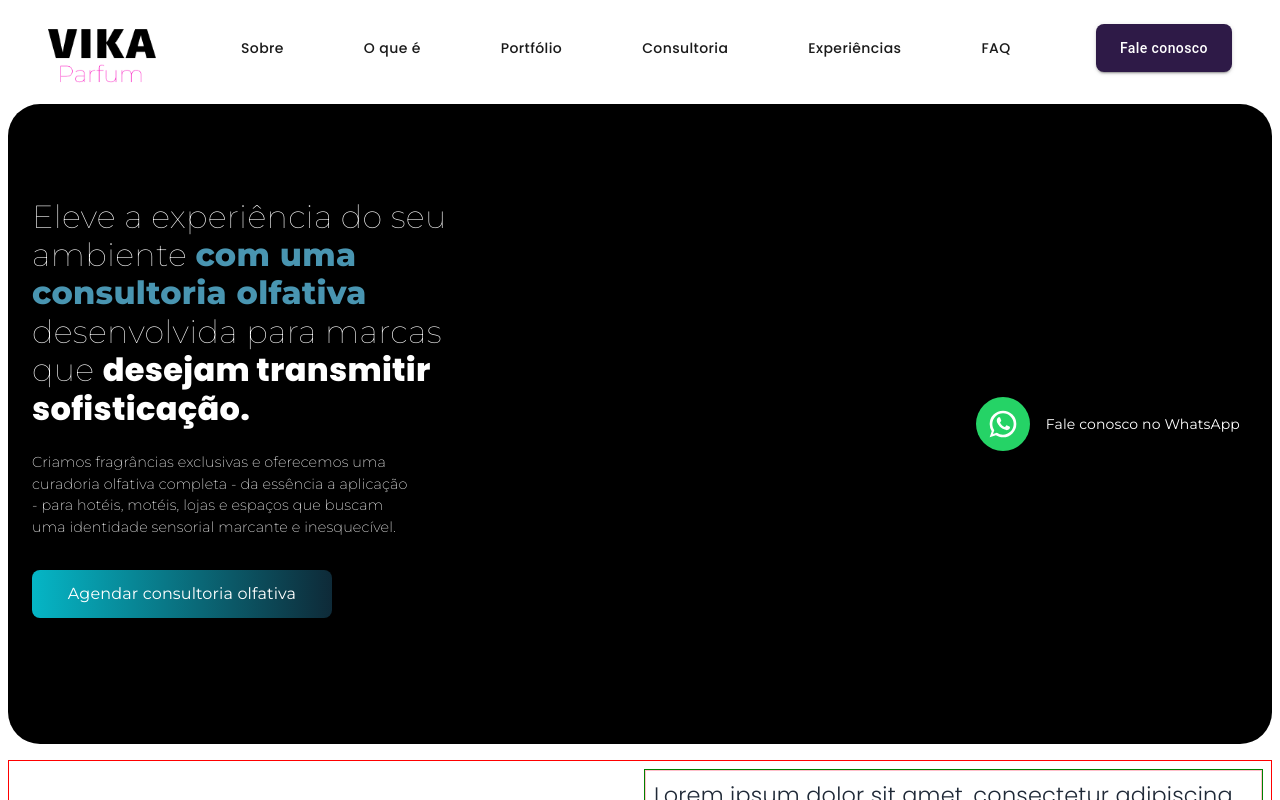
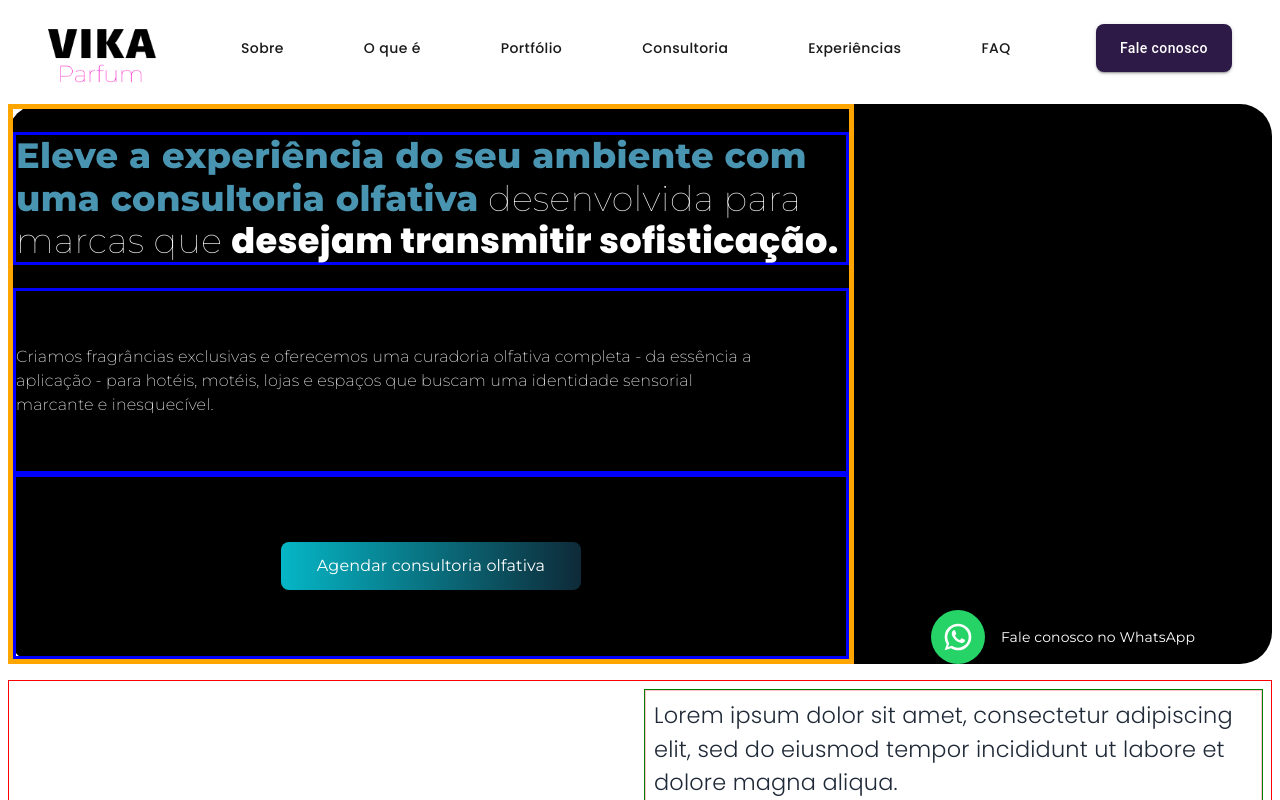
Before and after one commit to angelorubin/landing-page-vika, a Next.js app: page / in a window 1280 px wide. Shown: the top 800 px of the page. Built offline with nearby package versions, Linux system fonts and the light colour scheme.

Commit message:
Ajustando Hero

```diff
--- a/src/components/Hero.tsx
+++ b/src/components/Hero.tsx
@@ -1,58 +1,65 @@
 "use client";
 
-import { Box, Button, Container, Typography, IconButton } from "@mui/material";
+import { Box, Button, Typography, IconButton } from "@mui/material";
 import WhatsAppIcon from "@mui/icons-material/WhatsApp";
 import { poppins, montserrat } from "@/fonts/fonts";
-import theme from "@/lib/theme";
 
 export default function Hero() {
   return (
     <Box
       sx={{
         display: "flex",
-        flexDirection: { xs: "column", md: "row" },
-        alignItems: "center",
-        minHeight: { xs: "auto", md: "80vh" },
+        flexDirection: { xs: "column", sm: "column", md: "row" },
+        alignItems: { xs: "center", sm: "center", md: "stretch" },
+        minHeight: "70vh",
         mt: "2rem",
         ml: 1,
         mr: 1,
         backgroundColor: "#000",
         borderRadius: "2rem",
-        gap: { xs: 4, md: 0 }, // Espaço entre o texto e o botão de WhatsApp no mobile
-        pb: { xs: 4, md: 0 }  // Padding inferior no mobile para o ícone não colar na borda
+        gap: { xs: 4, md: 0 },
+        pb: { xs: 4, md: 0 }
       }}
     >
-      <Container
+      <Box
         sx={{
           display: "flex",
-          flex: { xs: "none", md: 2 },
-          flexDirection: "column",
-          justifyContent: "center",
-          alignItems: { xs: "center", md: "flex-start" }, // Centraliza tudo no mobile
-          height: { xs: "auto", md: "80vh" }, // Altura automática no mobile
-          pt: { xs: 6, md: 0 }, // Espaço no topo no mobile
-          p: 4
-        }}
-      >
+          flex: { xs: 1, sm: 2, md: 2 },
+          width: { xs: "100%", sm: "80%", md: "80%" },
+          flexDirection: { xs: "column", sm: "column", md: "column" },
+          justifyContent: { xs: "center", sm: "center", md: "center" },
+          alignItems: { xs: "center", sm: "center", md: "center" },
+          border: "5px solid orange"
+        }}>
+        {/* TÍTULO */}
         <Box sx={{
           display: "flex",
-          flexDirection: "column",
-          width: { xs: "100%", md: "70%", lg: "55%" }, // Ajuste responsivo da largura
-          textAlign: { xs: "center", md: "left" }, // Texto centralizado no mobile
-          alignItems: { xs: "center", md: "flex-start" }
+          flex: 1,
+          justifyContent: { xs: "center", sm: "center", md: "center" },
+          alignItems: { xs: "center", sm: "center", md: "center" },
         }}>
-          {/* TÍTULO */}
           <Typography
             sx={{
-              fontSize: { xs: "1.5rem", sm: "2rem", md: "2rem" },
+              fontSize: { xs: "1.5rem", sm: "2rem", md: "2.2rem" },
               lineHeight: 1.2,
-              mb: 3,
               fontFamily: montserrat.style.fontFamily,
               fontWeight: 100,
-              color: "#ffffff"
+              color: "#ffffff",
+              textAlign: { xs: "center", sm: "left", md: "left" },
+              border: "3px solid blue"
             }}
           >
+            <Box component="span"
+              sx={{
+                display: "inline",
+                color: "#4995B1",
+                width: "80%",
+                fontFamily: montserrat.style.fontFamily,
+                fontWeight: 700,
+              }}>
             Eleve a experiência do seu ambiente{" "}
+            </Box>
+
             <Box component="span"
               sx={{
                 color: "#4995B1",
@@ -62,12 +69,16 @@ export default function Hero() {
                 display: "inline",
               }}>
               com uma consultoria olfativa
-            </Box>
-            {" "}
-            <Box component="span" sx={{ fontWeight: 100, display: "inline" }}>
+            </Box>{" "}
+
+            <Box component="span"
+              sx={{
+                fontWeight: 100,
+                display: "inline"
+              }}>
               desenvolvida para marcas que
-            </Box>
-            {" "}
+            </Box>{" "}
+
             <Box component="span"
               sx={{
                 fontFamily: poppins.style.fontFamily,
@@ -76,25 +87,44 @@ export default function Hero() {
               }}>
               desejam transmitir sofisticação.
             </Box>
+
           </Typography>
+        </Box>
 
           {/* SUBTEXTO */}
+        <Box sx={{
+          display: "flex",
+          flex: 1,
+          alignItems: "center",
+          border: "3px solid blue"
+        }}>
           <Typography
             sx={{
-              fontSize: { xs: "0.95rem", md: "0.9rem" },
-              mb: 4,
+              display: "flex",
+              flex: 1,
+              fontSize: { xs: "1rem", md: "1rem" },
               color: "#fff",
               fontFamily: montserrat.style.fontFamily,
               fontWeight: 200,
-              maxWidth: { xs: "100%", md: "90%" }
+              maxWidth: { xs: "100%", md: "90%" },
+              textAlign: { xs: "center", sm: "left", md: "left" }
             }}
           >
             Criamos fragrâncias exclusivas e oferecemos uma curadoria olfativa completa - da
             essência a aplicação - para hotéis, motéis, lojas e espaços que buscam uma
             identidade sensorial marcante e inesquecível.
           </Typography>
+        </Box>
 
           {/* BOTÃO */}
+        <Box sx={{
+          display: "flex",
+          flex: 1,
+          justifyContent: "center",
+          alignItems: "center",
+          width: "100%",
+          border: "3px solid blue"
+        }}>
           <Button
             variant="contained"
             sx={{
@@ -117,24 +147,25 @@ export default function Hero() {
                 fontFamily: montserrat.style.fontFamily,
                 fontWeight: { xs: 300, md: 400 },
                 borderRadius: "8px",
-                textTransform: "none",
-              }}>Agendar consultoria olfativa</Typography>
+                textTransform: "none"
+              }}>
+              Agendar consultoria olfativa
+            </Typography>
           </Button>
         </Box>
-      </Container >
+      </Box>
 
       {/* BOX WHATSAPP */}
-      < Box
+      <Box
         sx={{
           display: "flex",
-          flex: { xs: "none", md: 1 },
-          height: { xs: "auto", md: "100%" },
-          width: "100%",
-          alignItems: "flex-end",
-          justifyContent: { xs: "center", sm: "center", md: "flex-end" }, // Centralizado no mobile
-          p: 4,
-        }
-        }
+          flex: 1,
+          flexDirection: "column",
+          height: "auto",
+          width: { xs: "100%", sm: "90%", md: "90%" },
+          justifyContent: { xs: "center", sm: "flex-end", md: "flex-end" },
+          alignItems: { xs: "center", sm: "center", md: "center" }
+        }}
       >
         <Box
           sx={{
@@ -150,13 +181,14 @@ export default function Hero() {
             sx={{
               backgroundColor: "#25D366",
               color: "#fff",
-              "&:hover": { backgroundColor: "#048374ff" },
+              "&:hover": { backgroundColor: "#00d941ff" },
               width: 54,
               height: 54,
             }}
           >
             <WhatsAppIcon sx={{ fontSize: 32 }} />
           </IconButton>
+
           <Typography
             sx={{
               fontSize: "14px",
@@ -169,7 +201,7 @@ export default function Hero() {
             Fale conosco no WhatsApp
           </Typography>
         </Box>
-      </Box >
+      </Box>
     </Box >
   );
 }
```
